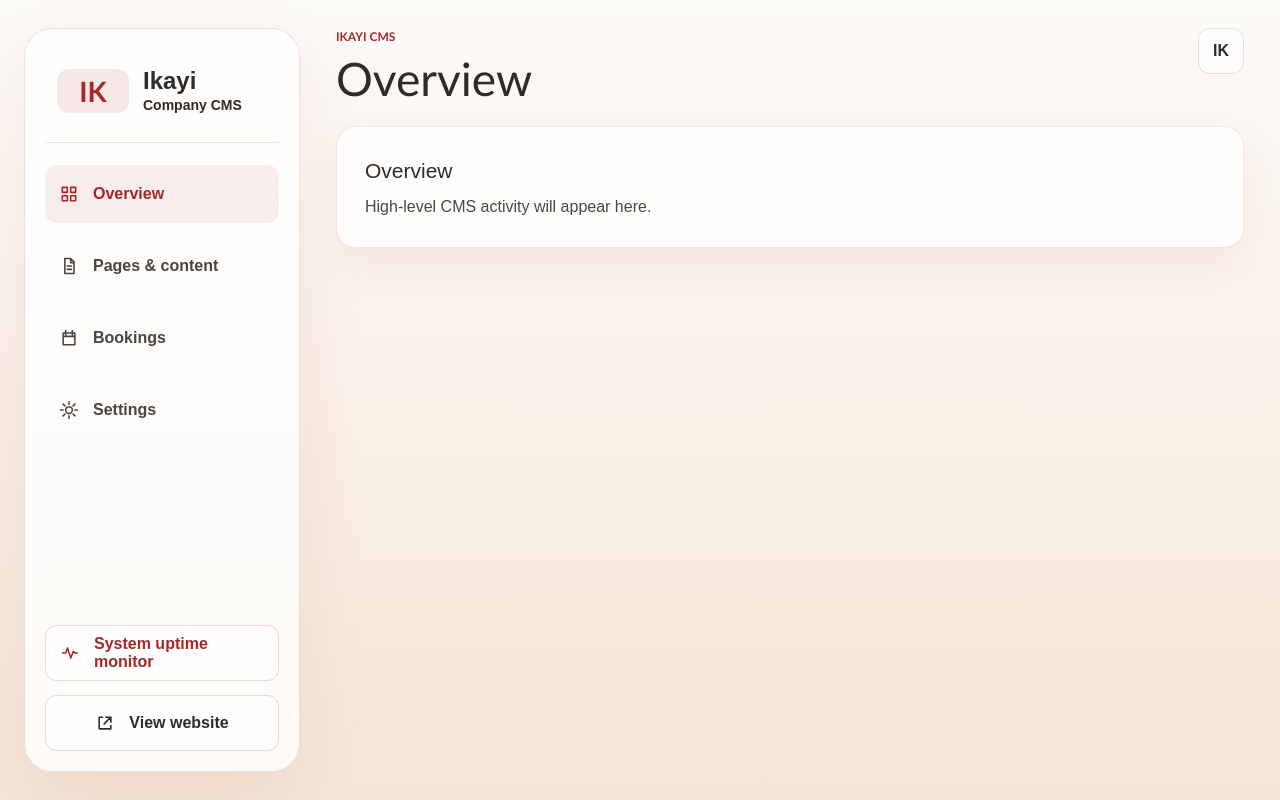
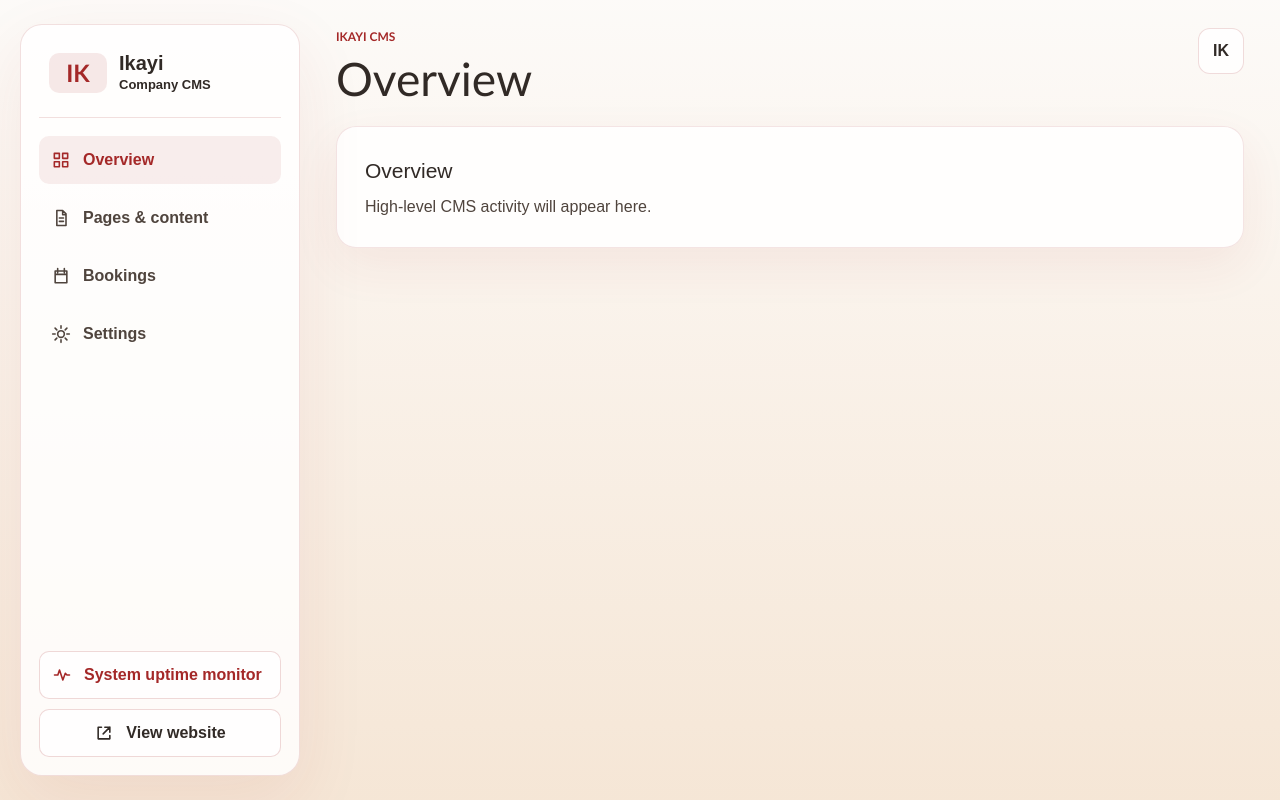
Before and after one commit to Tensorblue-ai/ikayi-, a Next.js app in the folder frontend/: page /admin in a window 1280 px wide. Built offline with nearby package versions, Linux system fonts and the light colour scheme.

Commit message:
Fix admin sidebar layout

```diff
--- a/frontend/components/admin/AdminSidebar.module.css
+++ b/frontend/components/admin/AdminSidebar.module.css
@@ -1,15 +1,15 @@
 .sidebar {
   position: sticky;
-  top: 28px;
+  top: 24px;
   display: flex;
   flex-direction: column;
-  gap: 22px;
+  gap: 18px;
   align-self: start;
-  height: calc(100vh - 56px);
-  margin: 28px 0 28px 24px;
-  padding: 40px 20px 20px;
+  height: calc(100vh - 48px);
+  margin: 24px 0 24px 20px;
+  padding: 28px 18px 18px;
   border: 1px solid rgb(var(--ikayi-deep-red-rgb) / 0.14);
-  border-radius: 28px;
+  border-radius: 22px;
   background: rgb(var(--ikayi-white-rgb) / 0.82);
   box-shadow: 0 24px 70px rgb(var(--ikayi-deep-red-rgb) / 0.08);
 }
@@ -17,8 +17,8 @@
 .sidebarLogo {
   display: flex;
   align-items: center;
-  gap: 14px;
-  padding: 0 12px 28px;
+  gap: 12px;
+  padding: 0 10px 24px;
   border-bottom: 1px solid rgb(var(--ikayi-deep-red-rgb) / 0.14);
   color: var(--ikayi-deep-red);
 }
@@ -26,13 +26,13 @@
 .logoMark {
   display: inline-grid;
   place-items: center;
-  width: 72px;
-  height: 44px;
-  border-radius: 12px;
+  width: 58px;
+  height: 40px;
+  border-radius: 10px;
   background: rgb(var(--ikayi-deep-red-rgb) / 0.1);
   color: var(--ikayi-deep-red);
   font-family: var(--ikayi-font-display);
-  font-size: 28px;
+  font-size: 24px;
   font-weight: 900;
   line-height: 1;
 }
@@ -45,21 +45,21 @@
 
 .logoText strong {
   color: var(--ikayi-ink);
-  font-size: 24px;
+  font-size: 20px;
   font-weight: 900;
   line-height: 1;
 }
 
 .logoText small {
   color: var(--ikayi-ink);
-  font-size: 14px;
+  font-size: 13px;
   font-weight: 900;
   line-height: 1.18;
 }
 
 .sidebarNav {
   display: grid;
-  gap: 14px;
+  gap: 10px;
 }
 
 .sidebarLink,
@@ -68,10 +68,10 @@
 .viewSiteLink {
   display: flex;
   align-items: center;
-  gap: 14px;
-  min-height: 58px;
-  border-radius: 12px;
-  padding: 0 14px;
+  gap: 12px;
+  min-height: 48px;
+  border-radius: 10px;
+  padding: 0 12px;
   color: var(--ikayi-muted-ink);
   font: inherit;
   font-weight: 900;
@@ -116,14 +116,14 @@
 
 .sidebarFooter {
   display: grid;
-  gap: 14px;
+  gap: 10px;
   margin-top: auto;
 }
 
 .monitorLink,
 .viewSiteLink {
   justify-content: flex-start;
-  min-height: 56px;
+  min-height: 48px;
   border: 1px solid rgb(var(--ikayi-deep-red-rgb) / 0.18);
   background: rgb(var(--ikayi-white-rgb) / 0.76);
   color: var(--ikayi-deep-red);
--- a/frontend/components/admin/AdminSidebar.tsx
+++ b/frontend/components/admin/AdminSidebar.tsx
@@ -1,3 +1,4 @@
+import Link from "next/link";
 import styles from "./AdminSidebar.module.css";
 
 export type AdminView = "content" | "bookings" | "media" | "settings";
@@ -46,10 +47,10 @@ export function AdminSidebar({ activeView, onViewChange }: AdminSidebarProps) {
           <SidebarIcon name="pulse" />
           System uptime monitor
         </button>
-        <a className={styles.viewSiteLink} href="/">
+        <Link className={styles.viewSiteLink} href="/">
           <SidebarIcon name="external" />
           View website
-        </a>
+        </Link>
       </div>
     </aside>
   );
```
